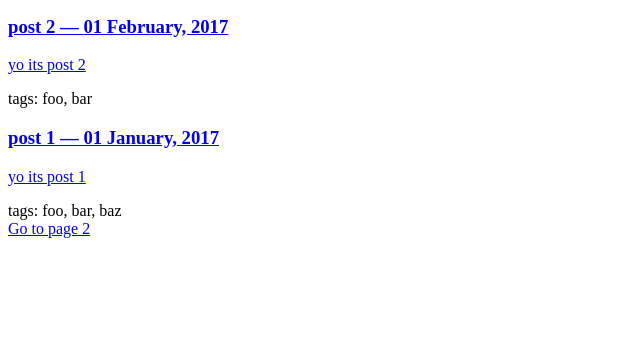
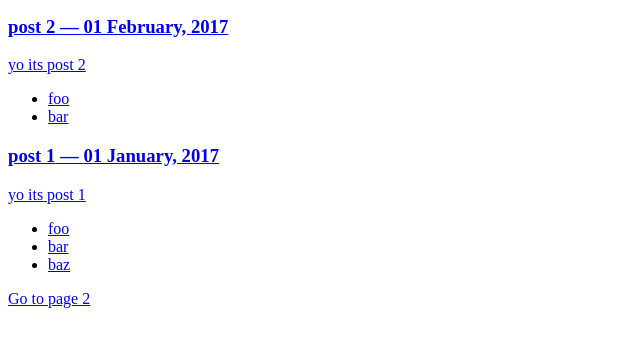
Before and after one commit to tjallen/tjatsby, a Gatsby site: page / in a window 1280 px wide. Shown: the part 101-448 px from the top of the page, without its empty margins (0-640 px from the left). Built offline with nearby package versions, Linux system fonts and the light colour scheme; Gatsby itself is replaced by a stand-in of ours.

Commit message:
Add Tags component & use on index page

```diff
--- /dev/null
+++ b/src/components/tags.js
@@ -0,0 +1,14 @@
+import React from 'react';
+import Link from 'gatsby-link';
+
+export default function Tags({ list = [] }) {
+  return (
+    <ul className='tags'>
+      {list.map(tag => (
+        <li key={tag}>
+          <Link to={`/tags/${tag}`}>{tag}</Link>
+        </li>
+      ))}
+    </ul>
+  );
+;}
--- a/src/pages/index.js
+++ b/src/pages/index.js
@@ -1,5 +1,6 @@
-import React from 'react'
-import Link from 'gatsby-link'
+import React from 'react';
+import Link from 'gatsby-link';
+import Tags from '../components/tags';
 
 const IndexPage = ({ data }) => (
   <div>
@@ -17,7 +18,7 @@ const IndexPage = ({ data }) => (
             </h3>
             <p>{node.excerpt}</p>
           </Link>
-          <span>tags: {node.frontmatter.tags.join(', ')}</span>
+          <Tags list={node.frontmatter.tags || []}/>
         </div>
       ))}
     </div>
```
